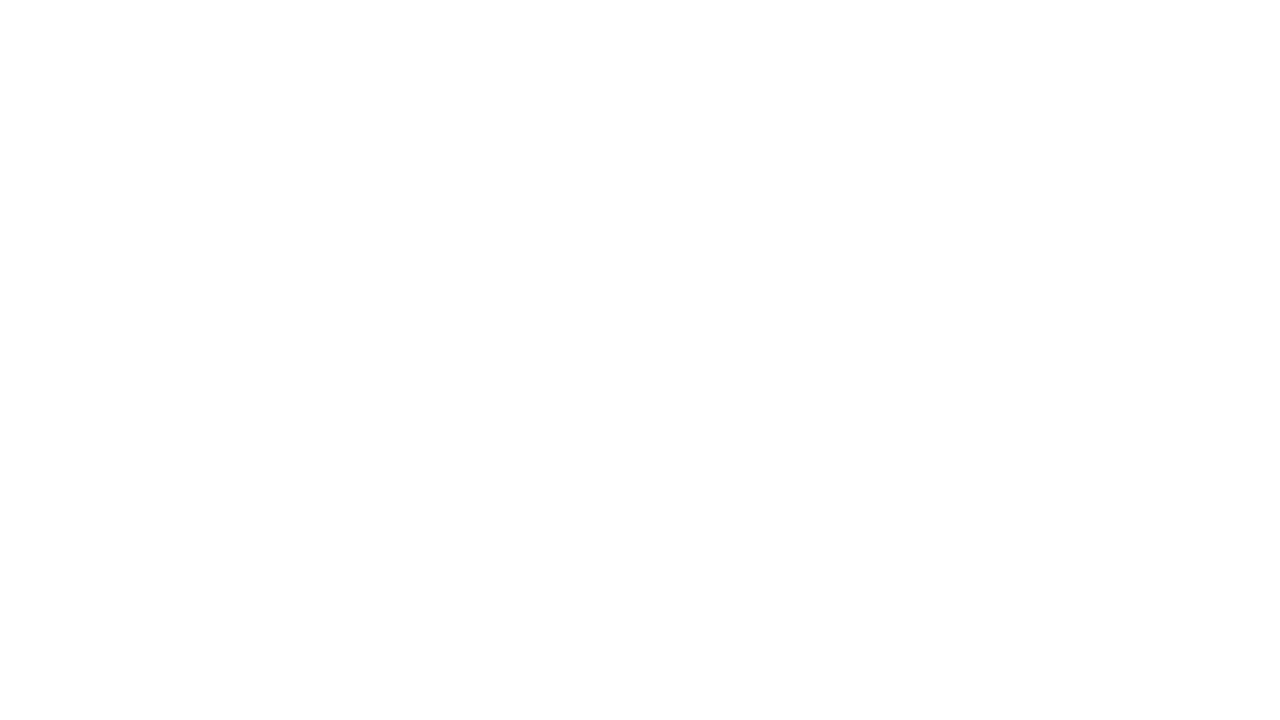
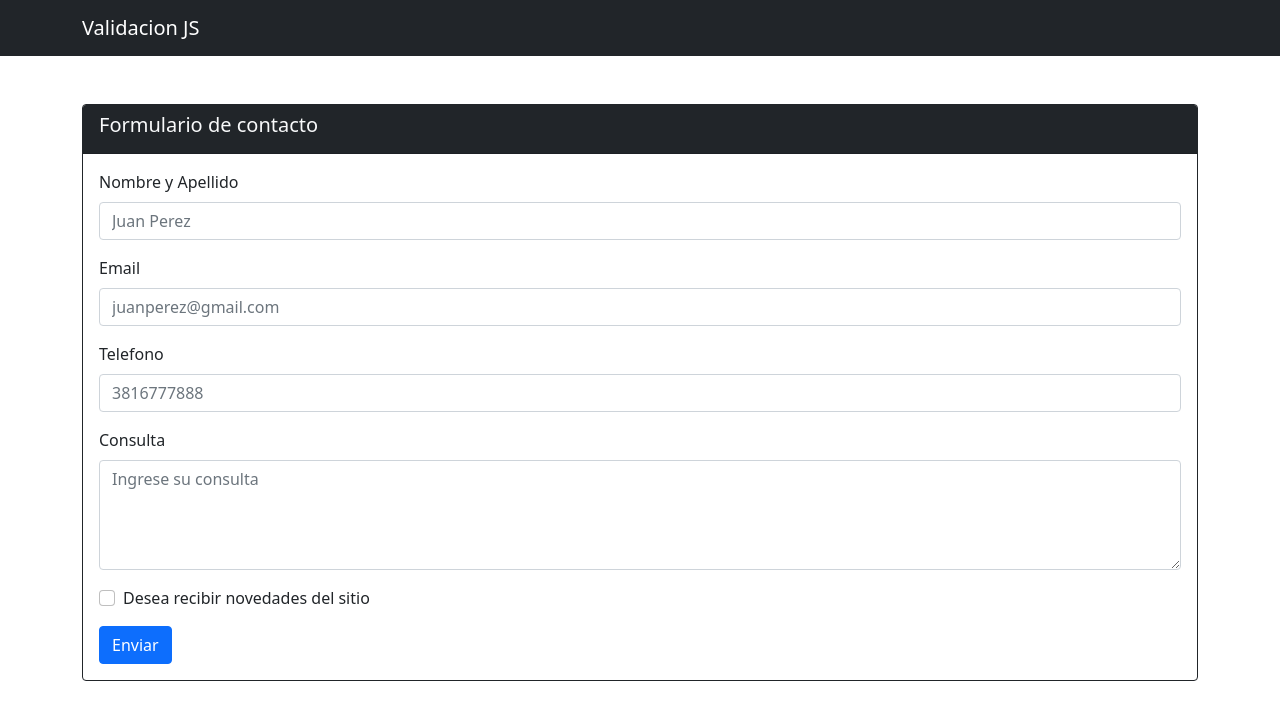
Before and after one commit to earias08/formulario-3A, a plain HTML site: page index.html in a window 1280 px wide. Drawn offline with nearby package versions, Linux system fonts and the light colour scheme.

Commit message:
se agrego el maquetado del formulario

```diff
--- a/index.html
+++ b/index.html
@@ -8,7 +8,63 @@
     <link href="https://cdn.jsdelivr.net/npm/bootstrap@5.0.0-beta1/dist/css/bootstrap.min.css" rel="stylesheet" integrity="sha384-giJF6kkoqNQ00vy+HMDP7azOuL0xtbfIcaT9wjKHr8RbDVddVHyTfAAsrekwKmP1" crossorigin="anonymous">
 </head>
 <body>
-
+  <header>
+      <nav class="navbar bg-dark navbar-dark">
+          <div class="container">
+              <span class="navbar-brand">Validacion JS</span>
+          </div>
+      </nav>
+  </header>
+  <main class="container">
+    <section class="card my-5 border-dark">
+        <div class="card-header bg-dark text-light">
+            <h5 class="card-title">Formulario de contacto</h5>
+        </div>
+        <div class="card-body">
+            <form>
+                <div class="mb-3">
+                    <label class="form-label">Nombre y Apellido</label>
+                    <input type="text" class="form-control" placeholder="Juan Perez" id="nombre">
+                    <div class="invalid-feedback">
+                        Debe ingresar un nombre y apellido
+                    </div>
+                </div>
+                <div class="mb-3">
+                    <label class="form-label">Email</label>
+                    <input type="email" class="form-control" placeholder="juanperez@gmail.com" id="email">
+                     <div class="invalid-feedback">
+                        Debe ingresar un mail valido
+                    </div>
+                </div>
+                <div class="mb-3">
+                    <label class="form-label">Telefono</label>
+                    <input type="number" class="form-control" placeholder="3816777888" id="telefono">
+                     <div class="invalid-feedback">
+                        Debe ingresar un numero de telefono
+                    </div>
+                </div>
+                <div class="mb-3">
+                    <label class="form-label">Consulta</label>
+                    <textarea id="consulta" rows="4" placeholder="Ingrese su consulta" class="form-control"></textarea>
+                    <div class="invalid-feedback">
+                        Debe ingresar una consulta de almenos 10 caracteres
+                    </div>
+                </div>
+                <div class="mb-3">
+                   <div class="form-check">
+                    <input type="checkbox" class="form-check-input" id="checkNovedades">
+                    <label class="form-check-label">Desea recibir novedades del sitio</label>
+                    <div class="invalid-feedback">
+                        Para continuar debe aceptar las novedades
+                    </div>
+                   </div>
+                </div>
+                <button type="submit" class="btn btn-primary">Enviar</button>
+            </form>
+        </div>
+    </section>
+  </main>
+  <footer></footer>
     <script src="https://cdn.jsdelivr.net/npm/bootstrap@5.0.0-beta1/dist/js/bootstrap.bundle.min.js" integrity="sha384-ygbV9kiqUc6oa4msXn9868pTtWMgiQaeYH7/t7LECLbyPA2x65Kgf80OJFdroafW" crossorigin="anonymous"></script>
 </body>
 </html>
```
